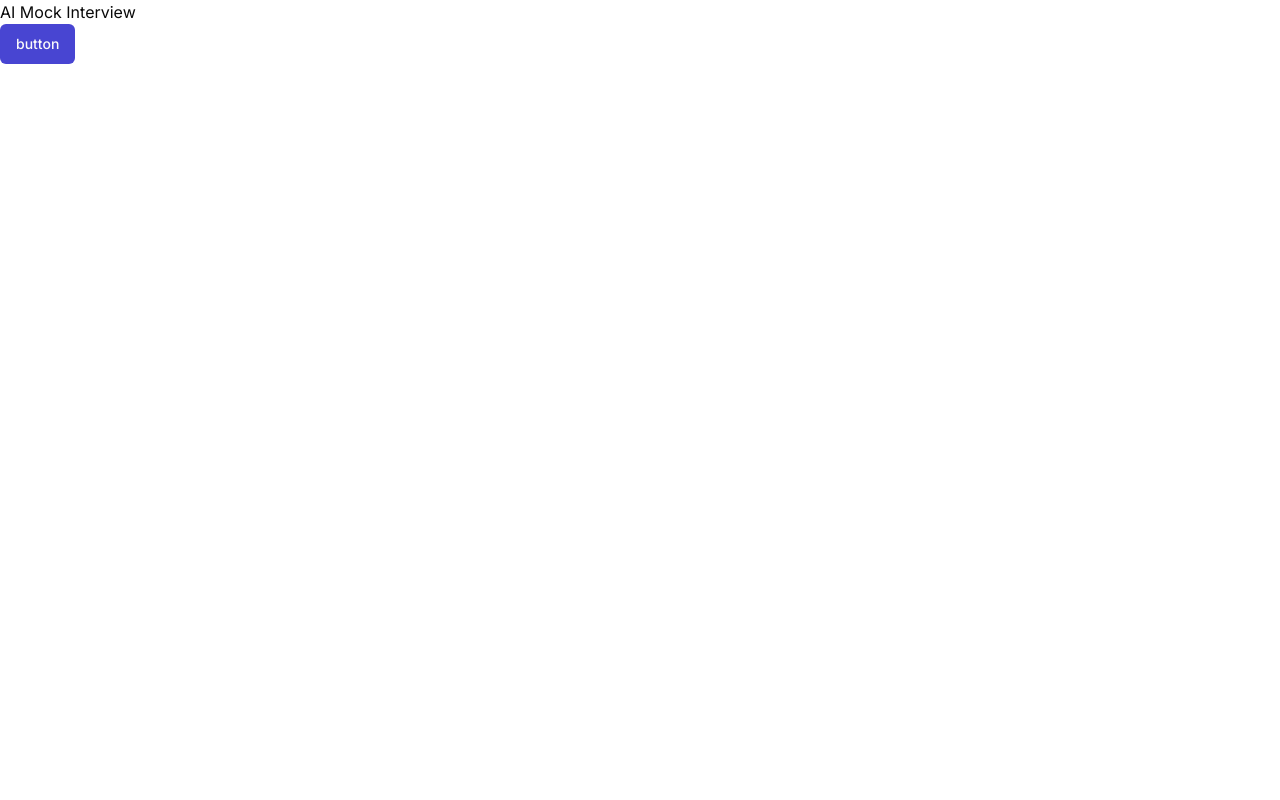
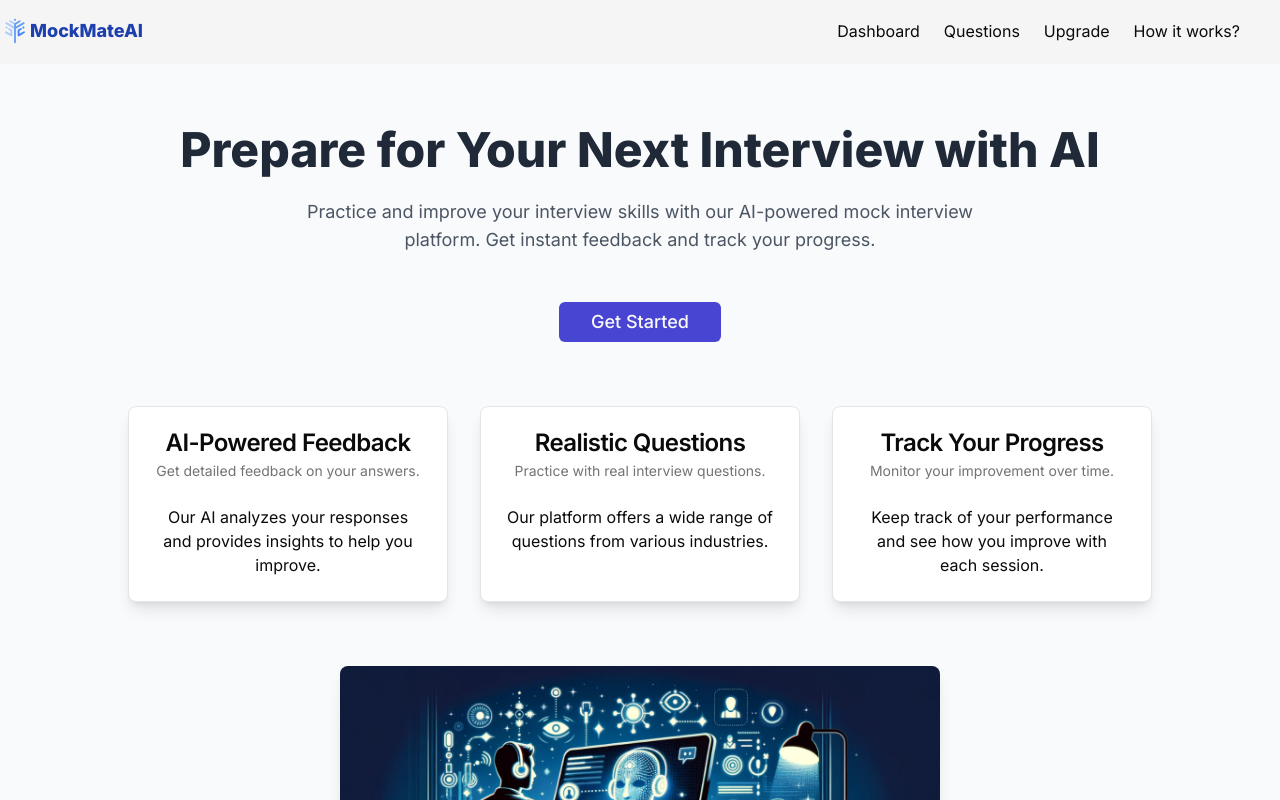
Before and after one commit to RishabhAgarwal-01/AiMockInterview, a Next.js app: page / in a window 1280 px wide. Shown: the top 800 px of the page. Built offline with nearby package versions, Linux system fonts and the light colour scheme.

Commit message:
completed the functionalities for home and other pages

```diff
--- a/app/dashboard/_components/Header.jsx
+++ b/app/dashboard/_components/Header.jsx
@@ -4,6 +4,7 @@ import { UserButton } from '@clerk/nextjs'
 import Image from 'next/image'
 import { usePathname } from 'next/navigation'
 import React, { useEffect } from 'react'
+import Link from 'next/link';
 
 function Header() {
   const path=usePathname();
@@ -13,23 +14,30 @@ function Header() {
 
   return (
     <div className='flex p-4 items-center justify-between px-0 bg-secondary shadow-sm'>
+        <Link href={`/`}>
           <div className='flex flex-row items-center'>
             <Image src={'/logo.svg'} width={30} height={30} alt='logo' className='cursor-pointer'/>
              <span className='text-blue-800 font-extrabold text-lg cursor-pointer'> MockMateAI</span>
           </div>
+        </Link>
 
        <ul className='hidden md:flex gap-6 px-10 items-center'>
+        <Link href={`/dashboard`}>
           <li className={`hover:text-primary hover:font-bold transition-all cursor-pointer
             ${path=='/dashboard' && 'text-primary font-bold'}
           `}>Dashboard</li>
+        </Link>
+
 
           <li className={`hover:text-primary hover:font-bold transition-all cursor-pointer
           ${path=='/dashboard/questions' && 'text-primary font-bold'}
           `}>Questions</li>
 
+          <Link href={`/dashboard/upgarde`}>
           <li className={`hover:text-primary hover:font-bold transition-all cursor-pointer
           ${path=='/dashboard/upgrade' && 'text-primary font-bold'}
           `}>Upgrade</li>
+          </Link>
 
           <li className={`hover:text-primary hover:font-bold transition-all cursor-pointer
           ${path=='/dashboard/how' && 'text-primary font-bold'}
--- /dev/null
+++ b/app/dashboard/_components/InterviewItemCard.jsx
@@ -0,0 +1,39 @@
+import { Button } from '@/components/ui/button'
+import Link from 'next/link'
+import { useRouter } from 'next/navigation'
+import React from 'react'
+
+function InterviewItemCard({interview}) {
+  const router = useRouter();
+
+  const onStart=()=>{
+     router.push(`./dashboard/interview/${interview?.mockId}`)
+  }
+
+  const onFeedbackPress=()=>{
+    router.push(`./dashboard/interview/${interview?.mockId}/feedback`)
+  }
+    console.log(interview?.jsonMockResp)
+    return (
+    <div className='border shadow-sm rounded-lg p-3'>
+       <h2 className='font-bold text-primary'>{interview?.jobPosition}</h2>
+       <h2 className='text-sm text-gray-600'>{interview?.jobExperience}</h2>
+       <h2 className='text-xs text-gray-400'>Created At: {interview?.createdAt}</h2>
+       <div className='flex- justify-between mt-2 gap-5'>
+
+          <Button
+          onClick={onFeedbackPress}
+          size="sm" variant="outline" className="flex justify-between my-2 mt-2 w-full">Feedback</Button>
+
+
+           <Button
+           onClick={onStart}
+           size="sm"
+           className="w-full">Start</Button>
+
+       </div>
+    </div>
+  )
+}
+
+export default InterviewItemCard
--- /dev/null
+++ b/app/dashboard/_components/InterviewList.jsx
@@ -0,0 +1,41 @@
+"use client";
+
+import { db } from '@/utils/db';
+import { MockInterview } from '@/utils/schema';
+import { useUser } from '@clerk/nextjs'
+import { desc, eq } from 'drizzle-orm';
+import React, { useEffect, useState } from 'react'
+import InterviewItemCard from './InterviewItemCard';
+
+function InterviewList() {
+    const [interviewList, setInterviewList]= useState([]);
+    console.log("interviewList:", interviewList);
+    const {user}= useUser();
+
+    useEffect(()=>{
+       if(user) GetInterviewList();
+    },[user])
+
+  const GetInterviewList=async()=>{
+    const result = await db.select()
+    .from(MockInterview)
+    .where(eq(MockInterview.createdBy, user?.primaryEmailAddress.emailAddress))
+    .orderBy(desc(MockInterview.id))
+    console.log(result);
+    setInterviewList(result);
+  }
+
+  return (
+    <div>
+        <h2 className='font-medium text-xl'>Previous Mock Interview</h2>
+        <div className='grid grid-cols-1 md:grid-cols-2 lg:grid-cols-3 gap-5 my-3'>
+            {interviewList && interviewList.map((interview, index)=>(
+              <InterviewItemCard key={index}
+              interview={interview}/>
+            ))}
+        </div>
+    </div>
+  )
+}
+
+export default InterviewList
--- a/app/dashboard/interview/[interviewId]/feedback/page.jsx
+++ b/app/dashboard/interview/[interviewId]/feedback/page.jsx
@@ -33,9 +33,15 @@ function Feedback({params}) {
 
   return (
     <div className='p-10'>
-       <h2 className='text-3xl font-bold text-green-500'>Congratulation</h2>
-       <h2 className='font-bold text-2xl'>Here is your interview feedback</h2>
-       <h2 className='text-primary text-lg my-3'>Your overall interview rating: <strong>7/10</strong></h2>
+
+
+       {feedbackList?.length ===0 ?
+         <h2 className='font-bold text-xl text-gray-500'>No Interview Feedback Record Found</h2>
+         :
+         <>
+         <h2 className='text-3xl font-bold text-green-500'>Congratulation</h2>
+         <h2 className='font-bold text-2xl'>Here is your interview feedback</h2>
+        <h2 className='text-primary text-lg my-3'>Your overall interview rating: <strong>7/10</strong></h2>
 
        <h2 className='text-sm text-gray-500'>Find below interview question with correct answer, your answer and feedback for improvement</h2>
        {feedbackList && feedbackList.map((item, index)=>(
@@ -54,6 +60,8 @@ function Feedback({params}) {
       </Collapsible>
 
        ))}
+       </>
+       }
 
        <Button onClick={()=>router.replace('/dashboard')}>Go Home</Button>
     </div>
--- a/app/dashboard/page.jsx
+++ b/app/dashboard/page.jsx
@@ -1,6 +1,7 @@
 import React from 'react'
 import { UserButton } from '@clerk/nextjs'
 import AddNewInterview from './_components/AddNewInterview'
+import InterviewList from './_components/InterviewList'
 
 function Dashboard() {
   return (
@@ -10,6 +11,9 @@ function Dashboard() {
       <div className='grid grid-cols-1 md:grid-cols-3 my-5'>
          <AddNewInterview/>
       </div>
+
+      {/* Previous Interview List */}
+      <InterviewList/>
     </div>
   )
 }
--- a/app/page.js
+++ b/app/page.js
@@ -1,11 +1,73 @@
 import { Button } from "@/components/ui/button";
+import { Card, CardContent, CardDescription, CardHeader, CardTitle } from "@/components/ui/card";
 import Image from "next/image";
+import Header from "./dashboard/_components/Header";
+import Link from "next/link";
 
 export default function Home() {
   return (
-   <div>
-      <h2>AI Mock Interview</h2>
-      <Button>button</Button>
-   </div>
+    <div className="min-h-screen flex flex-col bg-gray-50">
+      <Header />
+
+      <main className="flex flex-col items-center mt-16 px-6 text-center flex-grow">
+        <h1 className="text-5xl font-extrabold text-gray-800 mb-6">
+          Prepare for Your Next Interview with AI
+        </h1>
+        <p className="text-lg text-gray-600 mb-12 max-w-2xl">
+          Practice and improve your interview skills with our AI-powered mock interview platform. Get instant feedback and track your progress.
+        </p>
+
+        <Link href={`/dashboard`}>
+          <Button className="mb-16 px-8 py-4 text-lg">Get Started</Button>
+        </Link>
+
+        <div className="grid grid-cols-1 md:grid-cols-3 gap-8 mb-16 max-w-5xl w-full">
+          <Card className="shadow-lg">
+            <CardHeader>
+              <CardTitle>AI-Powered Feedback</CardTitle>
+              <CardDescription>Get detailed feedback on your answers.</CardDescription>
+            </CardHeader>
+            <CardContent>
+              <p>Our AI analyzes your responses and provides insights to help you improve.</p>
+            </CardContent>
+          </Card>
+
+          <Card className="shadow-lg">
+            <CardHeader>
+              <CardTitle>Realistic Questions</CardTitle>
+              <CardDescription>Practice with real interview questions.</CardDescription>
+            </CardHeader>
+            <CardContent>
+              <p>Our platform offers a wide range of questions from various industries.</p>
+            </CardContent>
+          </Card>
+
+          <Card className="shadow-lg">
+            <CardHeader>
+              <CardTitle>Track Your Progress</CardTitle>
+              <CardDescription>Monitor your improvement over time.</CardDescription>
+            </CardHeader>
+            <CardContent>
+              <p>Keep track of your performance and see how you improve with each session.</p>
+            </CardContent>
+          </Card>
+        </div>
+
+        <Image src="/mock-interview.webp" alt="Mock Interview" width={600} height={400} className="rounded-lg shadow-lg mb-16" />
+
+        <div className="flex flex-col items-center space-y-4">
+          <h2 className="text-3xl font-bold text-gray-800">Why Choose MockMate?</h2>
+          <p className="text-gray-600 max-w-2xl">
+            MockMate offers a unique AI-driven approach to help you prepare for your interviews. With personalized feedback, a vast question bank, and progress tracking, you can be sure you're ready for any interview.
+          </p>
+        </div>
+      </main>
+
+      <footer className="w-full bg-gray-800 py-6 mt-16 shadow">
+        <div className="container mx-auto text-center text-gray-300">
+          &copy; 2024 MockMateAI. All rights reserved.
+        </div>
+      </footer>
+    </div>
   );
 }
--- /dev/null
+++ b/components/ui/card.jsx
@@ -0,0 +1,50 @@
+import * as React from "react"
+
+import { cn } from "@/lib/utils"
+
+const Card = React.forwardRef(({ className, ...props }, ref) => (
+  <div
+    ref={ref}
+    className={cn("rounded-lg border bg-card text-card-foreground shadow-sm", className)}
+    {...props} />
+))
+Card.displayName = "Card"
+
+const CardHeader = React.forwardRef(({ className, ...props }, ref) => (
+  <div
+    ref={ref}
+    className={cn("flex flex-col space-y-1.5 p-6", className)}
+    {...props} />
+))
+CardHeader.displayName = "CardHeader"
+
+const CardTitle = React.forwardRef(({ className, ...props }, ref) => (
+  <h3
+    ref={ref}
+    className={cn("text-2xl font-semibold leading-none tracking-tight", className)}
+    {...props} />
+))
+CardTitle.displayName = "CardTitle"
+
+const CardDescription = React.forwardRef(({ className, ...props }, ref) => (
+  <p
+    ref={ref}
+    className={cn("text-sm text-muted-foreground", className)}
+    {...props} />
+))
+CardDescription.displayName = "CardDescription"
+
+const CardContent = React.forwardRef(({ className, ...props }, ref) => (
+  <div ref={ref} className={cn("p-6 pt-0", className)} {...props} />
+))
+CardContent.displayName = "CardContent"
+
+const CardFooter = React.forwardRef(({ className, ...props }, ref) => (
+  <div
+    ref={ref}
+    className={cn("flex items-center p-6 pt-0", className)}
+    {...props} />
+))
+CardFooter.displayName = "CardFooter"
+
+export { Card, CardHeader, CardFooter, CardTitle, CardDescription, CardContent }
--- a/package.json
+++ b/package.json
@@ -27,7 +27,9 @@
     "react": "^18.3.1",
     "react-dom": "^18.3.1",
     "react-hook-speech-to-text": "^0.8.0",
+    "react-slick": "^0.30.2",
     "react-webcam": "^7.2.0",
+    "slick-carousel": "^1.8.1",
     "sonner": "^1.5.0",
     "tailwind-merge": "^2.4.0",
     "tailwindcss-animate": "^1.0.7",
```
Also changed, not shown: public/mock-interview.webp (added), 1 other file (tests, documents, lock files or other folders). Lines whose indentation alone changed are shown as unchanged.
